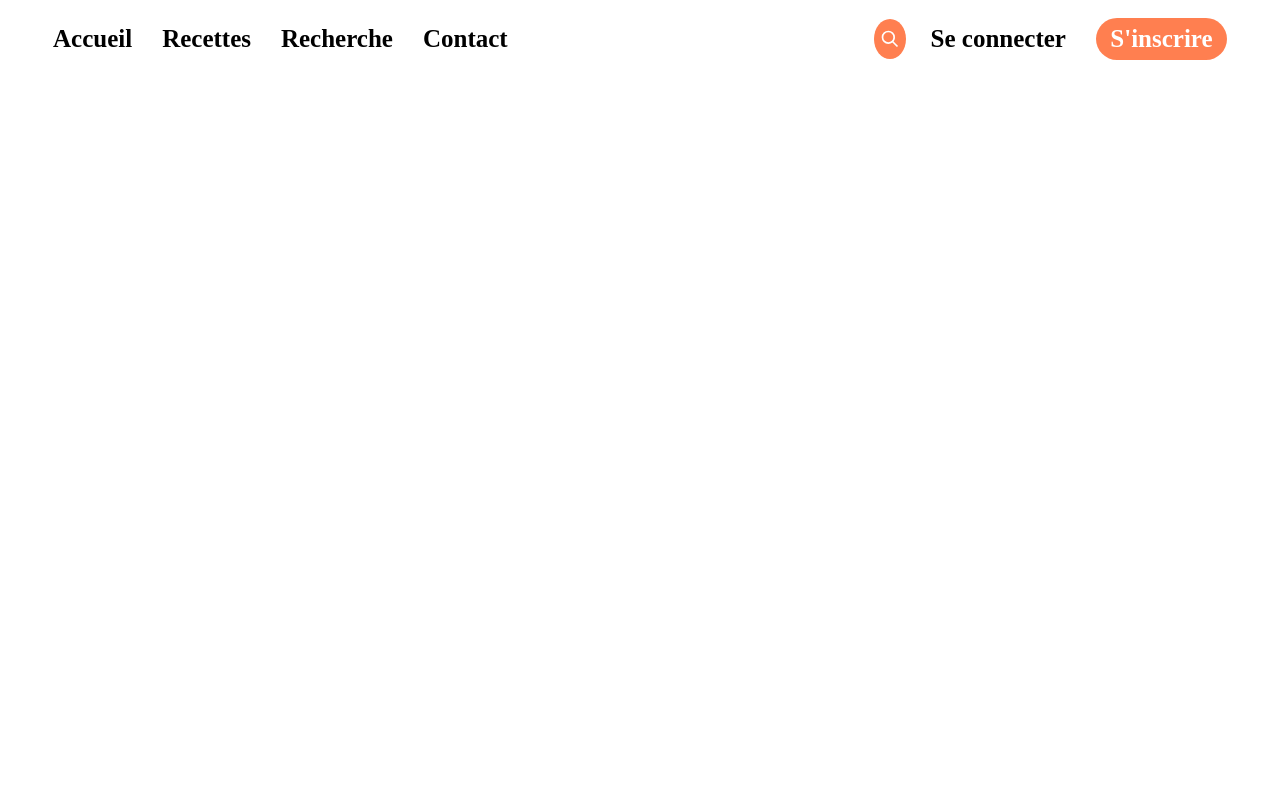
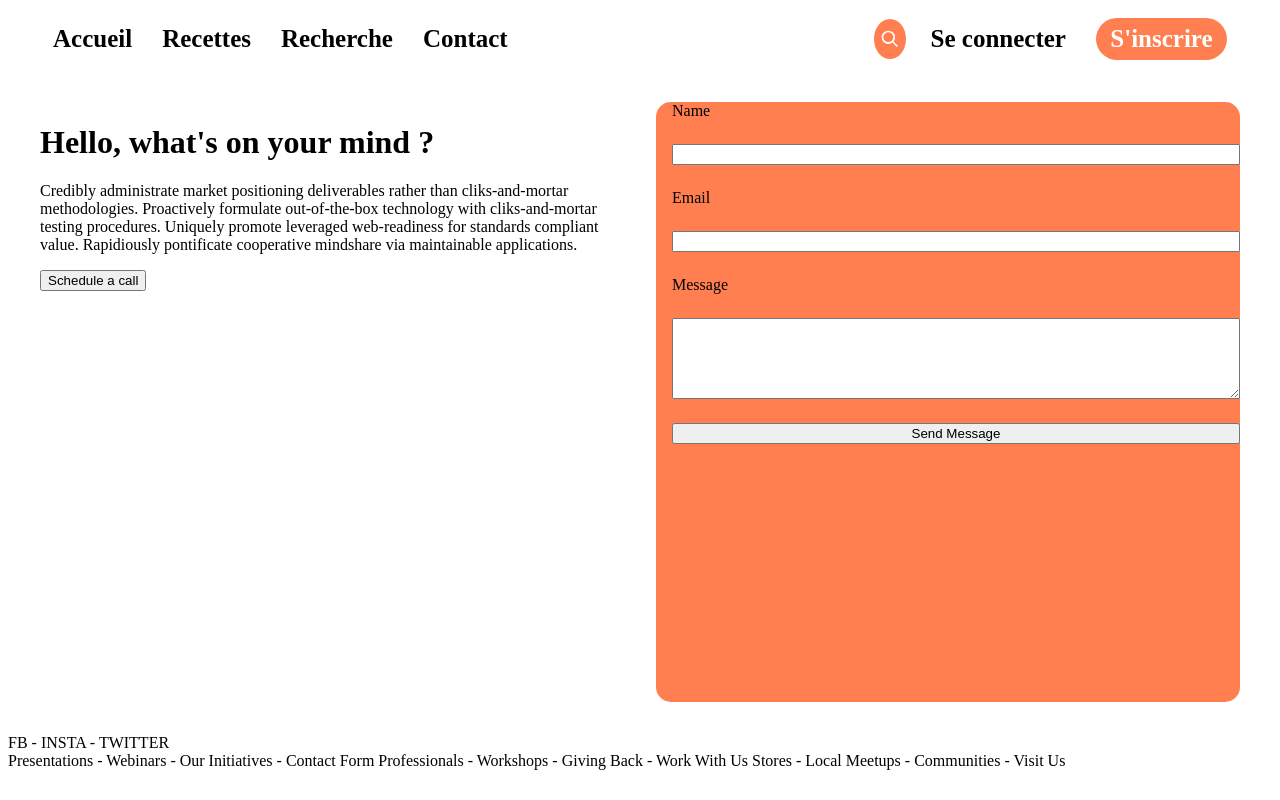
Before and after one commit to Melanie-NVS/Projet-Final-Ilaria, a plain HTML site: page Contact/Contact.html in a window 1280 px wide. Drawn offline with Linux system fonts and the light colour scheme.

Commit message:
page contact

```diff
--- a/Contact/Contact.html
+++ b/Contact/Contact.html
@@ -28,6 +28,41 @@
         <a href="../SeConnecter/seconnecter.html" class="btn-inscrire">S'inscrire</a>
         </div>
     </nav>
+    <div class="conteneur-contact">
+    <div class="partieGauche">
+        <h1>Hello, what's on your mind ?</h1>
+        <p>
+            Credibly administrate market positioning deliverables rather than
+            cliks-and-mortar methodologies. Proactively formulate
+            out-of-the-box technology with cliks-and-mortar testing
+            procedures. Uniquely promote leveraged web-readiness for
+            standards compliant value. Rapidiously pontificate
+            cooperative mindshare via maintainable applications.
+        </p>
+        <button>Schedule a call</button>
+    </div>
+    <div class="partieDroite">
+        <form>
+            <label for="name">Name</label>
+            <input type="text" id="name" name="name" required>
+            <label for="email">Email</label>
+            <input type="email" id="email" name="email" required>
+            <label for="message">Message</label>
+            <textarea id="message" name="message" rows="5" required></textarea>
+            <button type="submit">Send Message</button>
+        </form>
+    </div>
+    </div>
+        <div class="logo">
+            FB - INSTA - TWITTER
+        </div>
+        <footer>
+            Presentations - Webinars - Our Initiatives - Contact Form
+            Professionals - Workshops - Giving Back - Work With Us
+            Stores - Local Meetups - Communities - Visit Us
+        </footer>
+
+
     <script src="../styles/script.js"></script>
 </body>
 </html>
--- a/styles/style.css
+++ b/styles/style.css
@@ -169,3 +169,35 @@ nav a:hover {
   box-sizing: border-box; /* ✅ évite les débordements du cadre */
   display: block;
 }
+
+/*PAGE CONTACT*/
+
+.conteneur-contact {
+    display: flex;
+    height: 600px;
+    justify-content: space-between; /* ou center, ou flex-start selon besoin */
+    gap: 2rem; /* espace entre les deux parties */
+    padding: 2rem; /* espace autour du conteneur */
+    flex-wrap: wrap; /* optionnel, pour que ça passe en colonne sur petits écrans */
+}
+
+.partieGauche, .partieDroite {
+    flex: 1; /* ou une largeur fixe si tu préfères, ex: width: 45%; */
+    min-width: 300px; /* pour éviter qu'elles soient trop petites */
+}
+
+.partieGauche {
+    padding-right: 1rem;
+}
+
+.partieDroite {
+    padding-left: 1rem;
+    background-color: #ff7f50;
+    border-radius: 15px;
+}
+
+form {
+    display: flex;
+    flex-direction: column;
+    gap: 1.5rem;
+}
```
